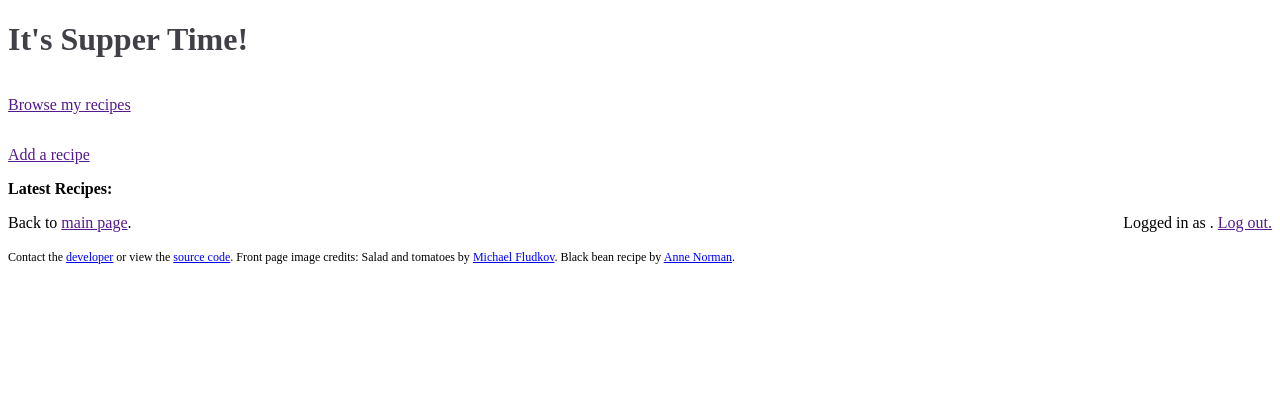
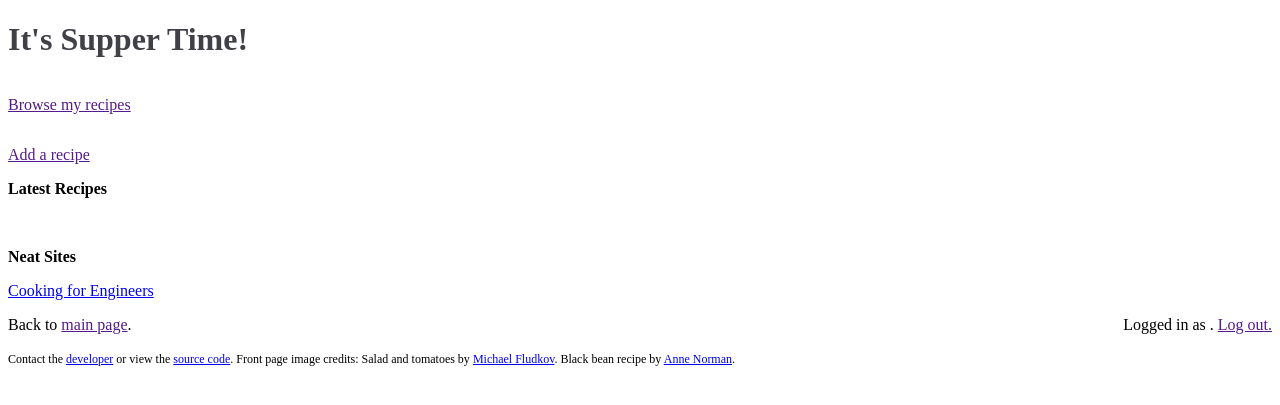
Before and after one commit to stefanv/aandete, a Python web app: template app/aandete/templates/home.mako in a window 1280 px wide. Shown: the top 405 px of the page. Run offline with Mako, Linux system fonts and the light colour scheme; the template is opened without the code that fills it, so the values that code supplies are empty.

Commit message:
Add link to neat sites.

```diff
--- a/app/aandete/public/style.css
+++ b/app/aandete/public/style.css
@@ -190,5 +190,6 @@
     float: left;
     border-left: solid 2px #aaa;
     padding-left: 1em;
-    padding-bottom: 1em;
+    padding-bottom: 1.5em;
+    margin-bottom: 1em;
 }
--- a/app/aandete/templates/home.mako
+++ b/app/aandete/templates/home.mako
@@ -17,10 +17,14 @@
 
 <div id="sidebar">
 
-<p><b>Latest Recipes:</b></p>
+<p><b>Latest Recipes</b></p>
 
 % for r, recipe_link, user_link in c.latest:
   <p><a href="${recipe_link}">${r.title}</a> by <a href="${user_link}">${r.owner.nickname()}</a></p>
 % endfor
 
+<p>&nbsp;</p>
+<p><b>Neat Sites</b></p>
+<a href="http://cookingforengineers.com/">Cooking for Engineers</a>
+
 </div>
```
